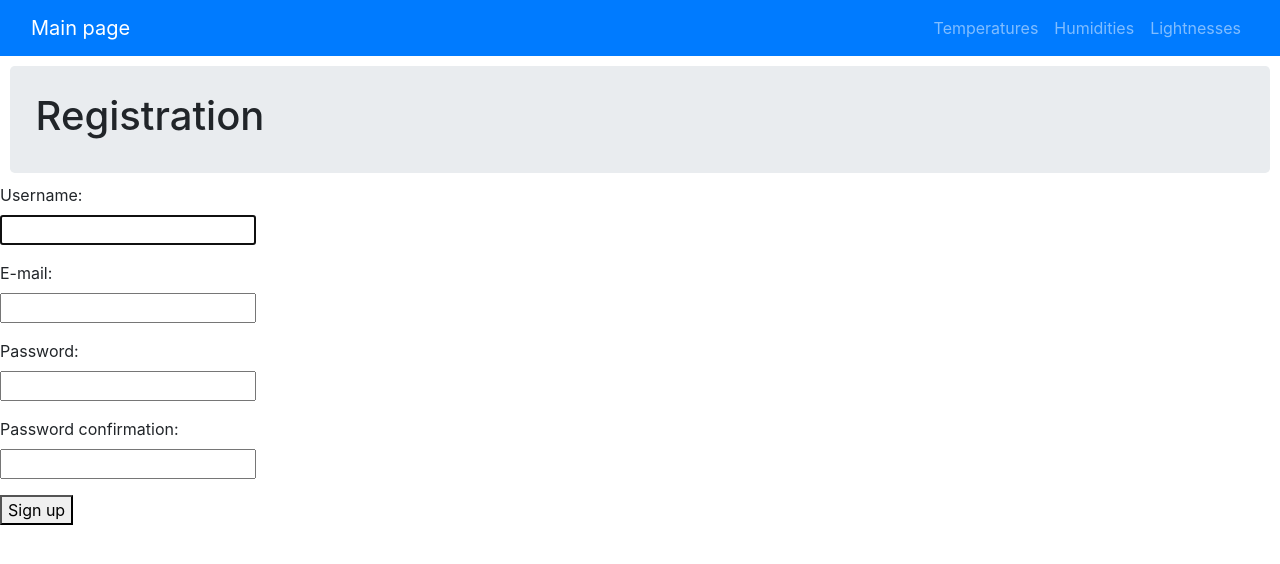
After one commit to bartoszym/arduino-django, a Django app: page /register/ in a window 1280 px wide. The commit adds this page. Shown: the top 564 px of the page. Run offline with Django 3.2, Linux system fonts and the light colour scheme; some libraries are stand-ins or nearby versions.

Commit message:
added registration form

```diff
--- a/arduinosite/arduinosite/settings.py
+++ b/arduinosite/arduinosite/settings.py
@@ -142,3 +142,9 @@ DEFAULT_AUTO_FIELD = 'django.db.models.BigAutoField'
 BOOTSTRAP4 = {
     'include_jquery': True,
 }
+
+EMAIL_USE_TLS = True
+EMAIL_HOST = 'smtp.gmail.com'
+EMAIL_PORT = 587
+EMAIL_HOST_USER = ''
+EMAIL_HOST_PASSWORD = ''
--- /dev/null
+++ b/arduinosite/core/forms.py
@@ -0,0 +1,9 @@
+from django import forms
+from django.contrib.auth.forms import UserCreationForm
+from django.contrib.auth.models import User
+
+class RegisterForm(UserCreationForm):
+    email_user = forms.EmailField(max_length=50, label='E-mail', help_text='Required')
+    class Meta:
+        model = User
+        fields = ('username', 'email_user', 'password1', 'password2')
--- a/arduinosite/core/templates/home.html
+++ b/arduinosite/core/templates/home.html
@@ -20,9 +20,11 @@
         Only thing you nedd is Arduino with appropiate modules, contact SmartHomeCompany® and we will help you 🤝
     </p>
     <p class="lead">
-        <a class="btn btn-primary btn-lg" href="#" role="button">Create account!</a>
+        <a class="btn btn-primary btn-lg" href="{% url 'core:register' %}" role="button">Create account!</a>
     </p>
 </div>
+{% endblock header %}
+{% block content %}
 <div>
     <div class="container-fluid " style="display: inline-flex;">
         <div class="jumbotron jumbotron-fluid w-50 m-1 text-center rounded" >
@@ -121,7 +123,5 @@
     <input type="submit" value="Go">
 </form>
 {% get_current_language as LANGUAGE_CODE %}
-{% endblock header %}
 
-{% block content %}
 {% endblock %}
--- /dev/null
+++ b/arduinosite/core/templates/register.html
@@ -0,0 +1,24 @@
+{% extends "base.html" %}
+{% load i18n %}
+{% block header %}
+<div class="jumbotron" style="padding: 2%; margin: 10px;">
+    <h1 class="display-6">{% trans 'Registration' %}</h1>
+</div>
+{% endblock header %}
+{% block content %}
+<div>
+<form method="POST">
+{% csrf_token %}
+{% for field in form %}
+<p>
+    {{ field.label_tag }}<br>
+    {{ field }}
+    {% for error in field.errors %}
+    <p style="color: red;">{{ error }}</p>
+    {% endfor %}
+</p>
+{% endfor %}
+<button type="submit">{% trans 'Sign up' %}</button>
+</form>
+</div>
+{% endblock %}
--- a/arduinosite/core/urls.py
+++ b/arduinosite/core/urls.py
@@ -8,4 +8,5 @@ urlpatterns = [
     path('get_temperature/', get_temperature, name='get-temperature'),
     path('get_humidity/', get_humidity, name='get-humidity'),
     path('get_lightness/', get_lightness, name='get-lightness'),
+    path('register/', register, name='register'),
 ]
--- a/arduinosite/core/views.py
+++ b/arduinosite/core/views.py
@@ -1,7 +1,8 @@
+from django.contrib.auth import login, logout, authenticate
 from django.shortcuts import render, redirect
 from django.views.generic.base import TemplateView
-from django.template import loader
 
+from .forms import RegisterForm
 from datetime import datetime
 
 from data.models import Temperature, Humidity, Lightness
@@ -43,3 +44,18 @@ def get_humidity(request):
 def get_lightness(request):
     Lightness.get_lightness()
     return redirect('core:home')
+
+def register(request):
+    if request.method == 'POST':
+        form = RegisterForm(request.POST)
+        if form.is_valid():
+            new_user = form.save()
+            authenticated_user = authenticate(username=new_user.username, password = request.POST['password1'])
+            login(request, authenticated_user)
+            return redirect('core:home')
+    else:
+        form = RegisterForm()
+
+    context = {'form': form}
+
+    return render(request, 'register.html', context)
```
